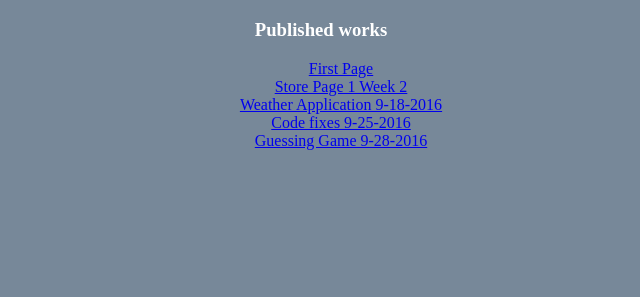
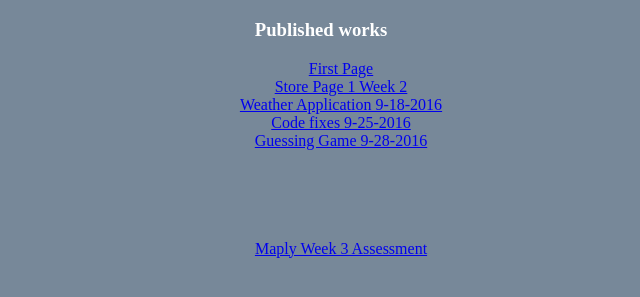
Before and after one commit to william-coleman/william-coleman.github.io, a plain HTML site: page index.html in a window 1280 px wide. Shown: the part 61-358 px from the top of the page, without its empty margins (319-959 px from the left). Drawn offline with Linux system fonts and the light colour scheme.

Commit message:
Adds link to maply to published page

```diff
--- a/index.html
+++ b/index.html
@@ -16,6 +16,12 @@
         <li><a href="/WeatherProject/weatherapp.html">Weather Application 9-18-2016</a></li>
         <li><a href="/codeFixes/fixme.js">Code fixes 9-25-2016</a></li>
         <li><a href="/guessGame/guessGame.html">Guessing Game 9-28-2016</a></li>
+        </br>
+        </br>
+        </br>
+        </br>
+        </br>
+        <li><a href="/Maply/maply.html">Maply Week 3 Assessment</a></li>
     </ul>
 </body>
 
```
